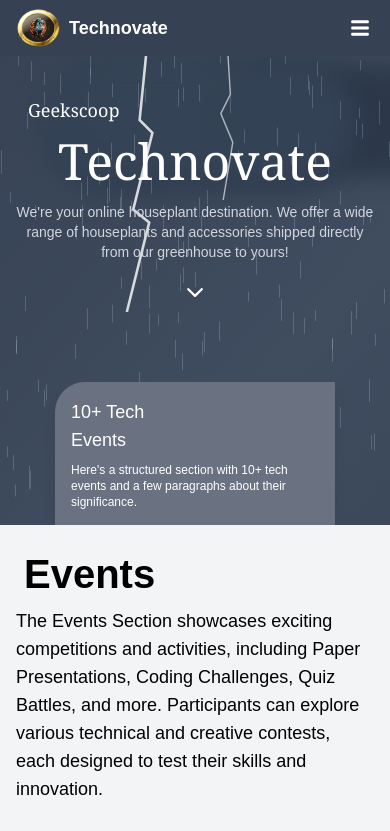
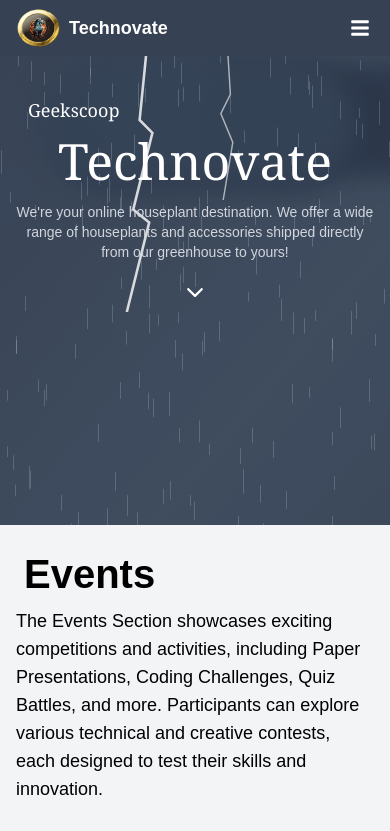
Before and after one commit to Sathishraan/technovate_25, a React (Vite) app: page / in a window 390 px wide. Shown: the top 831 px of the page. Built offline with nearby package versions, Linux system fonts and the light colour scheme; a web font is replaced by a local one.

Commit message:
Update Header.jsx

```diff
--- a/src/components/Header.jsx
+++ b/src/components/Header.jsx
@@ -234,7 +234,7 @@ const Header = () => {
                     whileInView={{ opacity: 2, y: 0 }}
                     transition={{ duration: 3, ease: "easeOut" }}
                 >
-                    <div className="bg-gray-500 bg-opacity-80 text-white p-4 sm:p-6 rounded-tl-[30px] sm:rounded-tl-[50px] max-w-[280px] sm:max-w-[350px] md:max-w-[400px] shadow-lg">
+                    <div className="bg-gray-500 bg-opacity-80 max-sm:hidden text-white p-4 sm:p-6 rounded-tl-[30px] sm:rounded-tl-[50px] max-w-[280px] sm:max-w-[350px] md:max-w-[400px] shadow-lg">
                         <h2 className="text-lg sm:text-xl md:text-2xl lg:text-3xl">10+ Tech <br /> Events</h2>
                         <p className="pt-2 text-xs sm:text-sm">
                             Here's a structured section with 10+ tech events and
```
